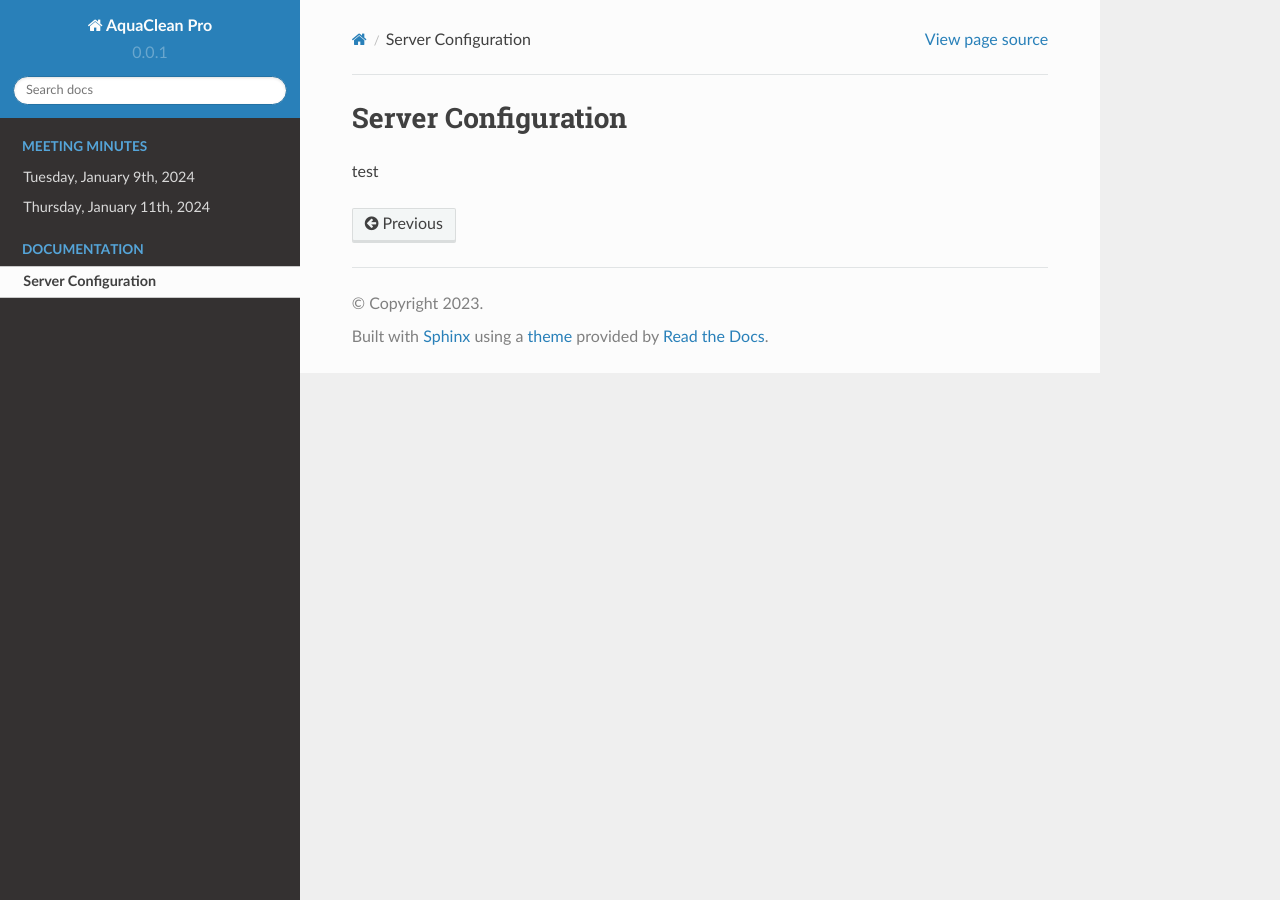
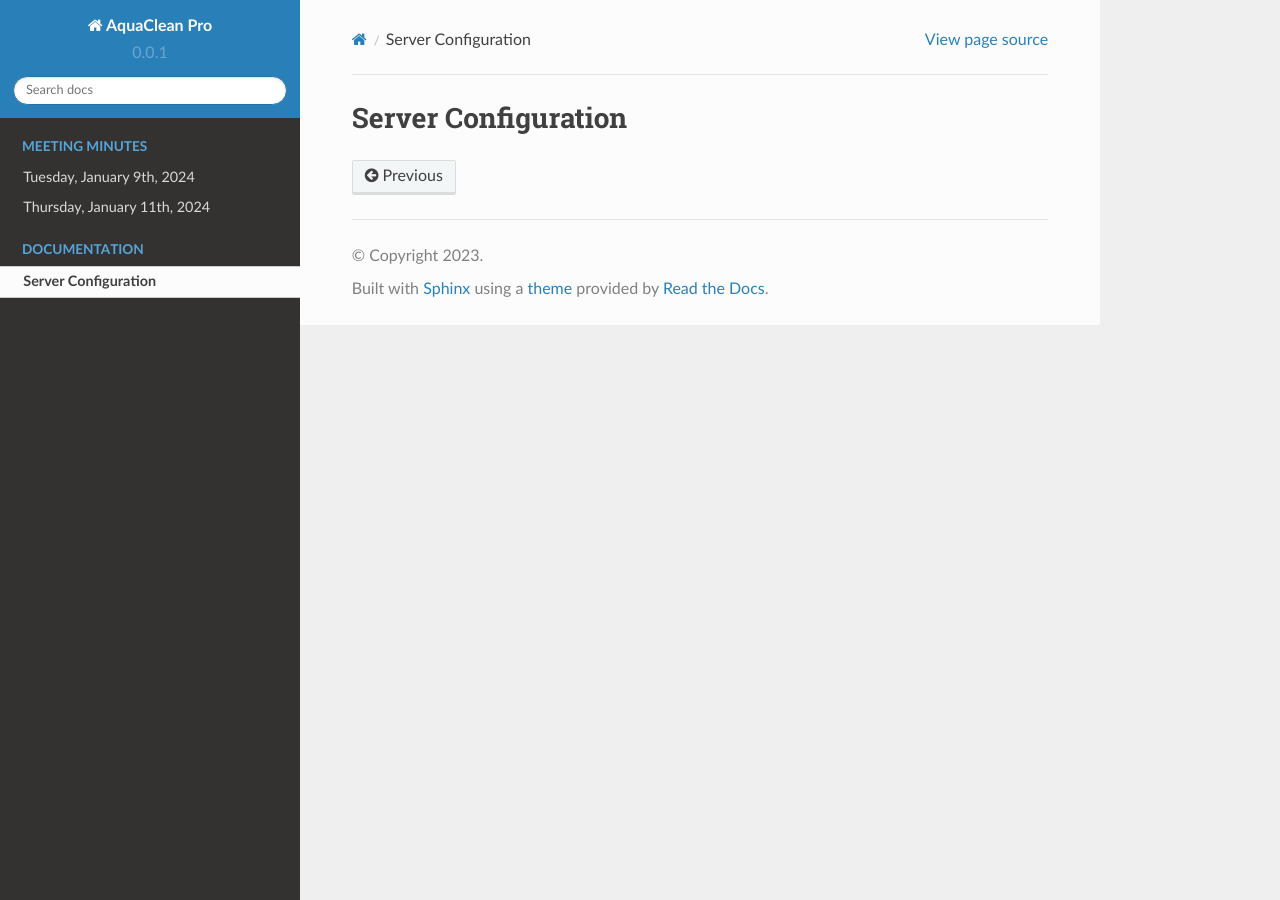
Before and after one commit to NathanWeiland10/AquaCleanPro, a Sphinx documentation site: the page built from docs/server-config.md, in a window 1280 px wide. Built offline with Sphinx 7.4.7 and the Read the Docs theme 2.0.0, drawn with Linux system fonts in a browser that asks for light colours.

```diff
--- a/docs/index.rst
+++ b/docs/index.rst
@@ -1,5 +1,3 @@
-:github_url: https://github.com/NathanWeiland10/AquaCleanPro
-
 .. toctree::
     :hidden:
     :caption: Meeting Minutes
--- a/docs/server-config.md
+++ b/docs/server-config.md
@@ -1,3 +1 @@
 # Server Configuration
-
-test
```
Also changed, not shown: 1 other file.
